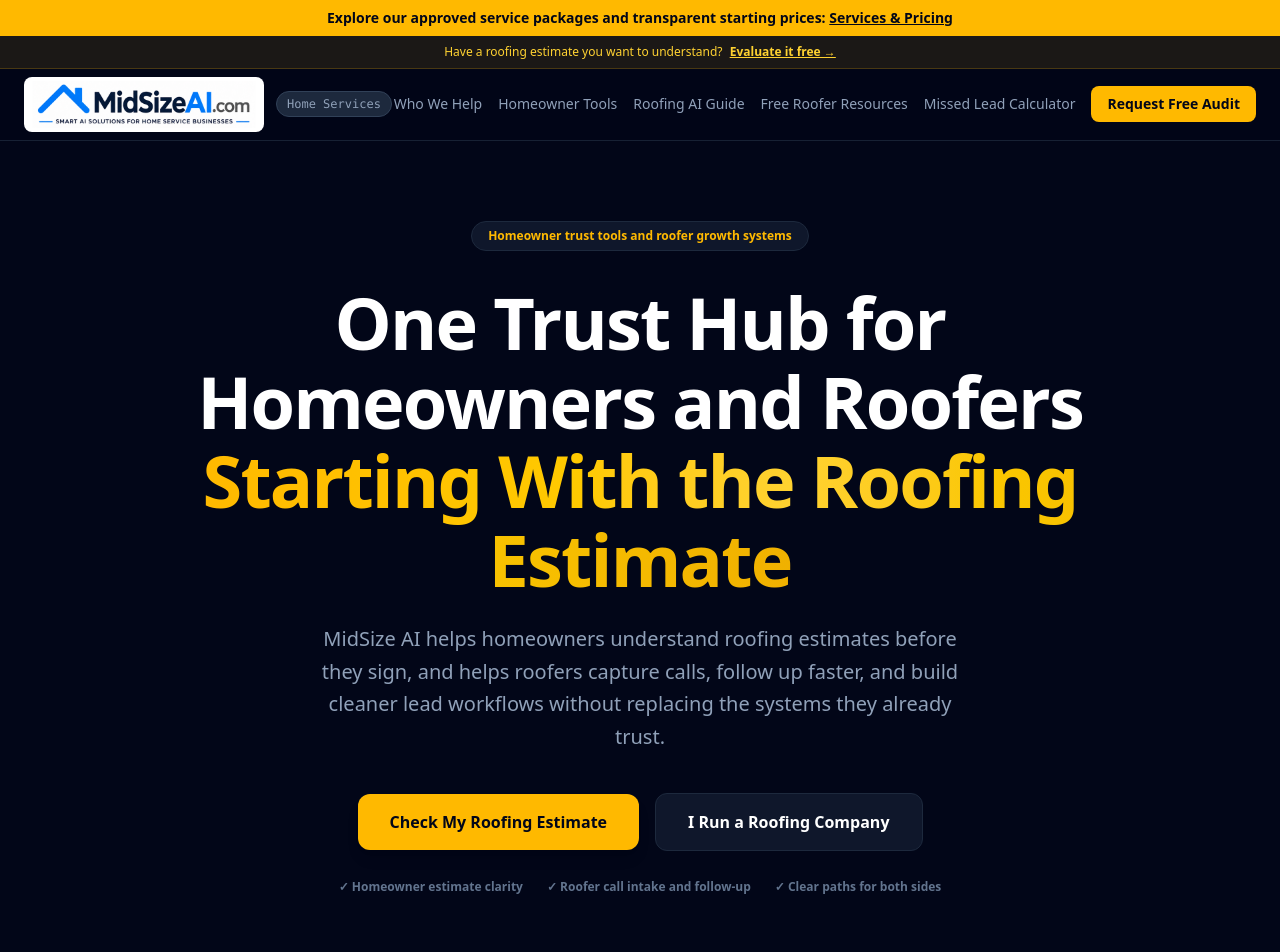
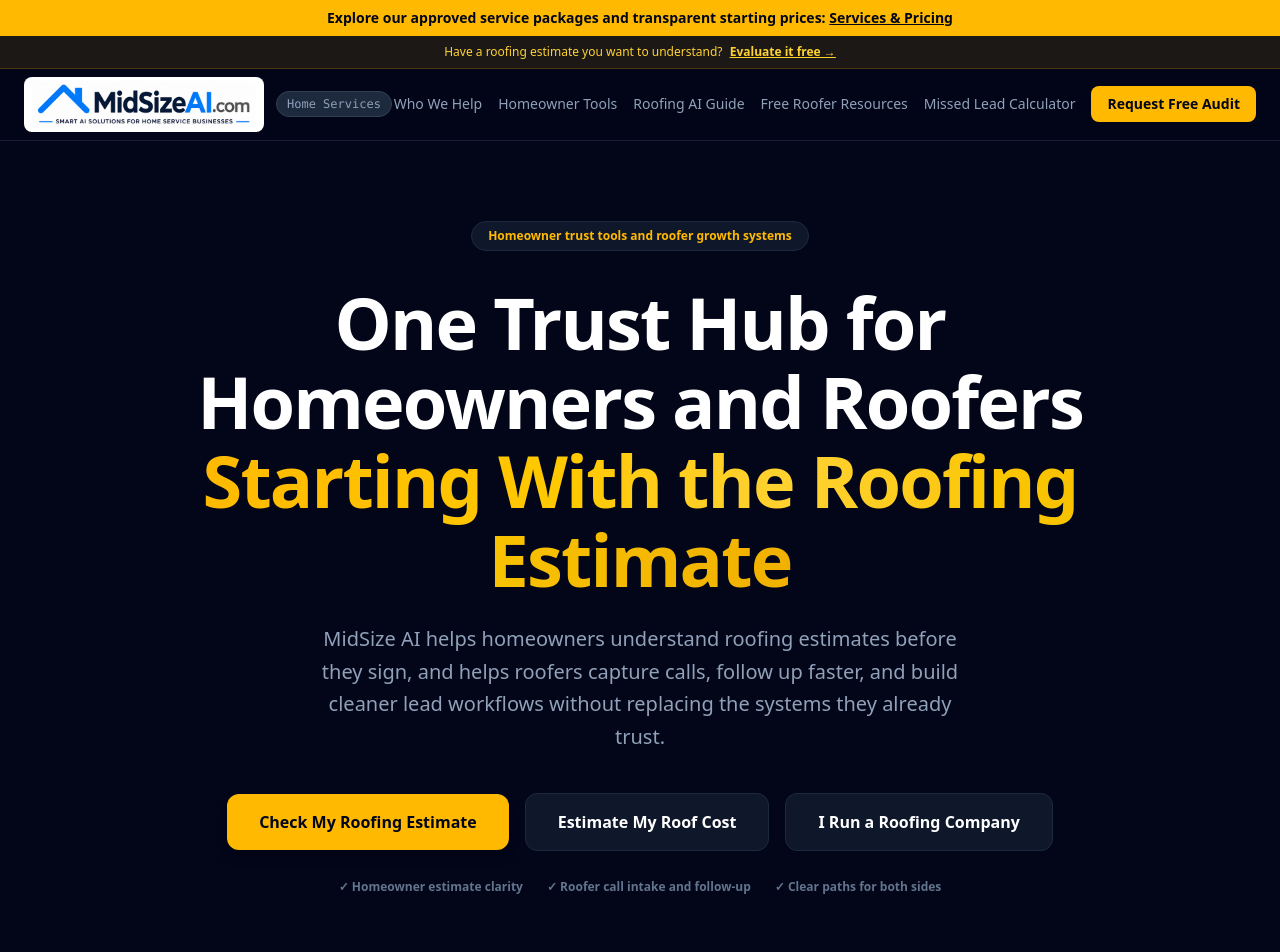
Before and after one commit to mastephenson12/midsize, a React (Vite) app in the folder website/: page / in a window 1280 px wide. Shown: the top 952 px of the page. Built offline with nearby package versions, Linux system fonts and the light colour scheme.

Commit message:
Improve roof estimator visibility and brand consistency

```diff
--- a/website/src/App.jsx
+++ b/website/src/App.jsx
@@ -102,6 +102,12 @@ export default function App() {
             className="w-full sm:w-auto bg-amber-400 hover:bg-amber-300 text-slate-950 font-bold px-8 py-4 rounded-xl text-base transition-all shadow-lg hover:shadow-amber-400/20"
           >
             Check My Roofing Estimate
+          </a>
+          <a
+            href="https://estimator.midsizeai.com/"
+            className="w-full sm:w-auto bg-slate-900 hover:bg-slate-800 text-white font-semibold px-8 py-4 rounded-xl border border-slate-800 text-base transition-all"
+          >
+            Estimate My Roof Cost
           </a>
           <a
             href="/roofers?utm_source=midsizeai.com&utm_medium=hero&utm_campaign=audience_split"
```
